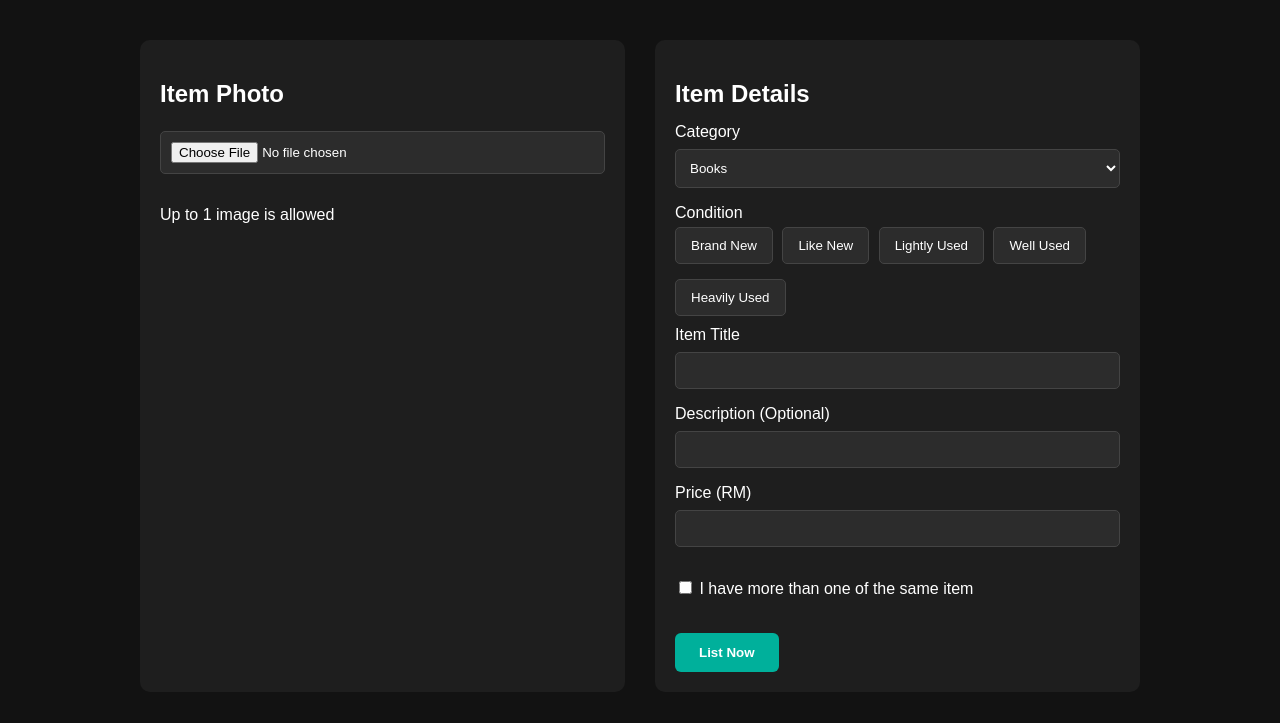
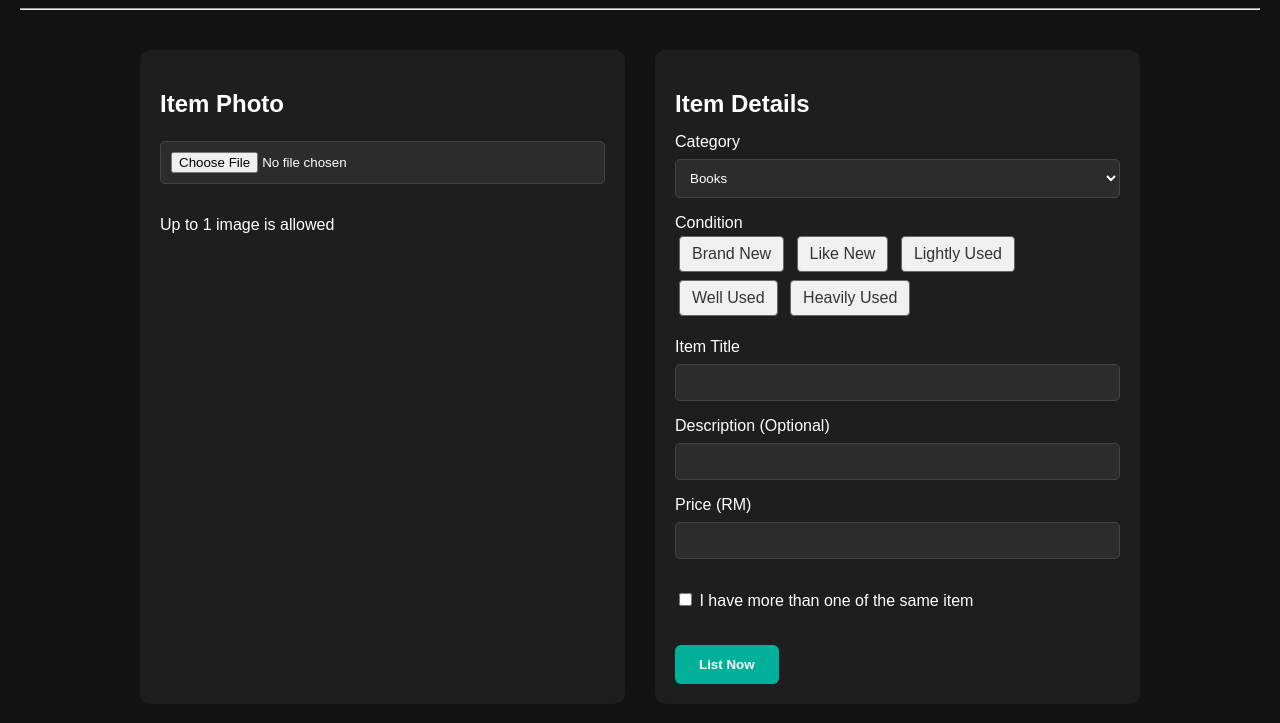
Before and after one commit to Chinz7007/ThriftIt, a Flask app: page /upload in a window 1280 px wide. Shown: the part 38-761 px from the top of the page. Run offline with Flask 3, Linux system fonts and the light colour scheme.

Commit message:
Updated the upload css for a cleaner look, and did some changes on overall of the website

```diff
--- a/app.py
+++ b/app.py
@@ -50,7 +50,7 @@ def upload():
         name = request.form.get("name")
         price = float(request.form.get("price"))
         category = request.form.get("category")
-        condition = request.form.get("condition", "Unknown")
+        condition = request.form.get("condition","Unknown")
         description = request.form.get("description")
         multiple = True if request.form.get("multiple") else False
         image = request.files["image"]
@@ -82,7 +82,7 @@ def uploaded_file(filename):
 @app.route("/product/<int:product_id>")
 def product_detail(product_id):
     product = Product.query.get_or_404(product_id)
-    recent_products = Product.query.order_by(Product.id.desc()).limit(5).all()
+    recent_products = Product.query.order_by(Product.id.desc()).limit(10).all()
     return render_template("product_detail.html", product=product, recent_products=recent_products)
 
 if __name__ == "__main__":
--- a/templates/home.html
+++ b/templates/home.html
@@ -17,9 +17,13 @@
             <button type="submit">Search</button>
         </form>
     </div>
+    <hr>
 
 <h1>Welcome to the Student Thrift Store!</h1>
 <p>Find affordable second-hand gems from other students.</p>
 
+<div class="viewmore-btn" >
+    <a href="/products" class="viewmore">View More</a>
+</div>
 </body>
 </html>
--- a/templates/product_detail.html
+++ b/templates/product_detail.html
@@ -96,7 +96,10 @@
     <div class="main-product">
         <img src="{{ url_for('uploaded_file', filename=product.image) }}" alt="{{ product.name }}">
         <h1>{{ product.name }}</h1>
+        <p>Condition: <strong>{{ product.condition }}</strong></p>
+        <p>Description: {{product.description}}</p>
         <p><strong>Price:</strong> RM{{ "%.2f"|format(product.price) }}</p>
+        <p>Contact info:</p>
 
         <a class="back-link" href="/products">← Back to Products</a>
     </div>
--- a/templates/products.html
+++ b/templates/products.html
@@ -2,6 +2,12 @@
 <head>
     <title>ThriftIt – Products</title>
     <link rel="stylesheet" href="{{ url_for('static', filename='style.css') }}">
+    <style>
+        .product-card a{
+            text-decoration: none;
+            color: white;
+        }
+    </style>
 </head>
 <body>
 
--- a/templates/upload.html
+++ b/templates/upload.html
@@ -43,18 +43,26 @@
             height: 100px;
         }
 
-        .condition-buttons button {
-            margin: 5px 5px 10px 0;
-            padding: 10px 15px;
-            background-color: #2c2c2c;
-            border: 1px solid #444;
-            color: white;
-            border-radius: 5px;
+        .cond-btn {
+            display: inline-flex;
+            align-items: center;
+            padding: 8px 12px;
+            margin: 4px;
+            border: 1px solid #666;
+            border-radius: 4px;
             cursor: pointer;
+            background: #f0f0f0;
+            color: #333;
+            transition: background 0.2s, color 0.2s;
+        }
+        .cond-btn input {
+            display: none;
         }
 
-        .condition-buttons button:hover {
-            background-color: #444;
+        .cond-btn:has(input:checked) {
+            background: #0095cf;
+            color: #000000;
+            border-color: #000000;
         }
 
         .checkbox-area {
@@ -73,7 +81,7 @@
         }
 
         .submit-btn:hover {
-            background-color: #00a08b;
+            background-color: #007767;
         }
     </style>
 </head>
@@ -84,6 +92,7 @@
     <a href="/products">Products</a>
     <a href="/upload">Upload Product</a>
 </nav>
+<hr>
 
 <div class="upload-container">
     <form action="/upload" method="POST" enctype="multipart/form-data" style="display: flex; gap: 30px; width: 100%; flex-wrap: wrap;">
@@ -107,12 +116,28 @@
 
             <label>Condition</label>
             <div class="condition-buttons">
-                <button type="button">Brand New</button>
-                <button type="button">Like New</button>
-                <button type="button">Lightly Used</button>
-                <button type="button">Well Used</button>
-                <button type="button">Heavily Used</button>
-            </div>
+              <label class="cond-btn">
+                <input type="radio" name="condition" value="Brand New" required>
+                <span>Brand New</span>
+              </label>
+              <label class="cond-btn">
+                <input type="radio" name="condition" value="Like New" required>
+                Like New
+              </label>
+              <label class="cond-btn">
+                <input type="radio" name="condition" value="Lightly Used" required>
+                Lightly Used
+              </label>
+              <label class="cond-btn">
+                <input type="radio" name="condition" value="Well Used" required>
+                Well Used
+              </label>
+              <label class="cond-btn">
+                <input type="radio" name="condition" value="Heavily Used" required>
+                Heavily Used
+              </label>
+
+            </div><br>
 
             <label>Item Title</label>
             <input type="text" name="name" required>
```
Also changed, not shown: static/style.css (+64 -0 lines), instance/products.db, uploads/huawei_pencil.jpg (added).
